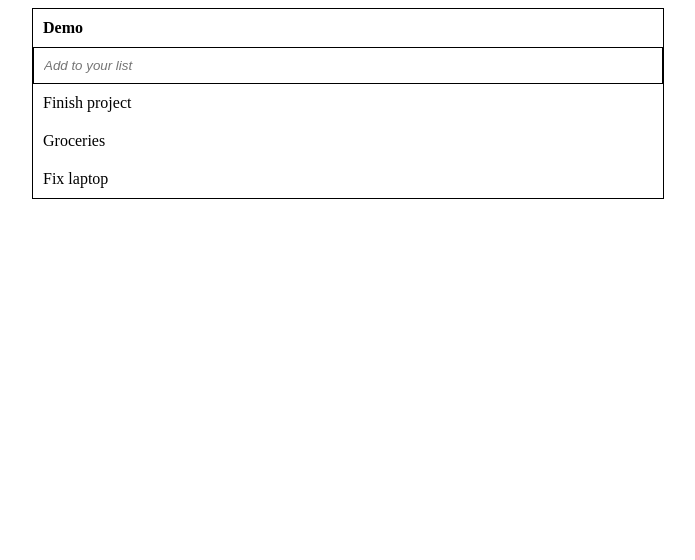
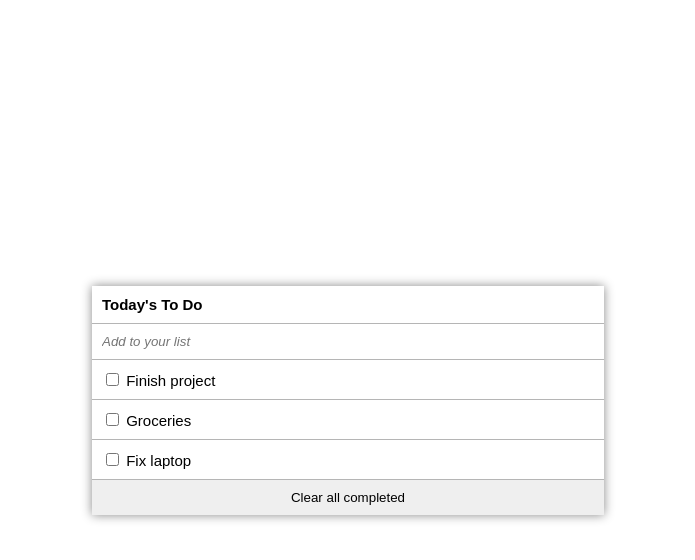
Before and after one commit to piero-vic/to-do-list, a website built with webpack: page src/index.html in a window 1280 px wide. Shown: the whole page, without its empty margins (292-987 px from the left). Built offline with nearby package versions, Linux system fonts and the light colour scheme.

Commit message:
Add clear button and checkboxes

```diff
--- a/src/index.html
+++ b/src/index.html
@@ -6,11 +6,12 @@
   </head>
   <body>
     <div class="main-panel">
-      <h1 class="list-title">Demo</h1>
+      <h1 class="list-title">Today's To Do</h1>
       <input class="add-input" type="text" placeholder="Add to your list">
       <ul id="todo-list">
 
       </ul>
+      <button class="clear-btn" type="button" name="button">Clear all completed</button>
     </div>
   </body>
 </html>
--- a/src/index.js
+++ b/src/index.js
@@ -23,7 +23,10 @@ const populateList = function() {
 
   toDoListItems.forEach((item) => {
     const listItem = document.createElement('li');
-    listItem.innerHTML = item.description;
+    listItem.innerHTML = `
+    <input type="checkbox" name="" value="">
+    <span>${item.description}</span>
+    `;
     todoList.appendChild(listItem);
   });
 }
--- a/src/style.css
+++ b/src/style.css
@@ -1,5 +1,9 @@
-.body {
+body {
   margin: 0;
+  height: 100vh;
+  display: flex;
+  align-items: center;
+  font-family: sans-serif;
   font-size: 15px;
   font-weight: normal;
 }
@@ -14,11 +18,11 @@ li {
 }
 
 .main-panel {
-  border: 1px solid black;
-  max-width: 50%;
+  min-width: 40%;
+  max-width: 75%;
   margin: auto;
-  box-sizing: border-box;
   display: grid;
+  box-shadow: 0px 0px 10px #888888;
 }
 
 .list-title {
@@ -31,8 +35,19 @@ li {
   font-style: italic;
 }
 
+.add-input,
+.clear-btn {
+  border: none;
+}
+
 .list-title,
 .add-input,
-li {
+li,
+.clear-btn {
   padding: 10px;
+  border-bottom: 1px solid #b5b5b5;
 }
+
+.clear-btn {
+  border: none;
+}
```
